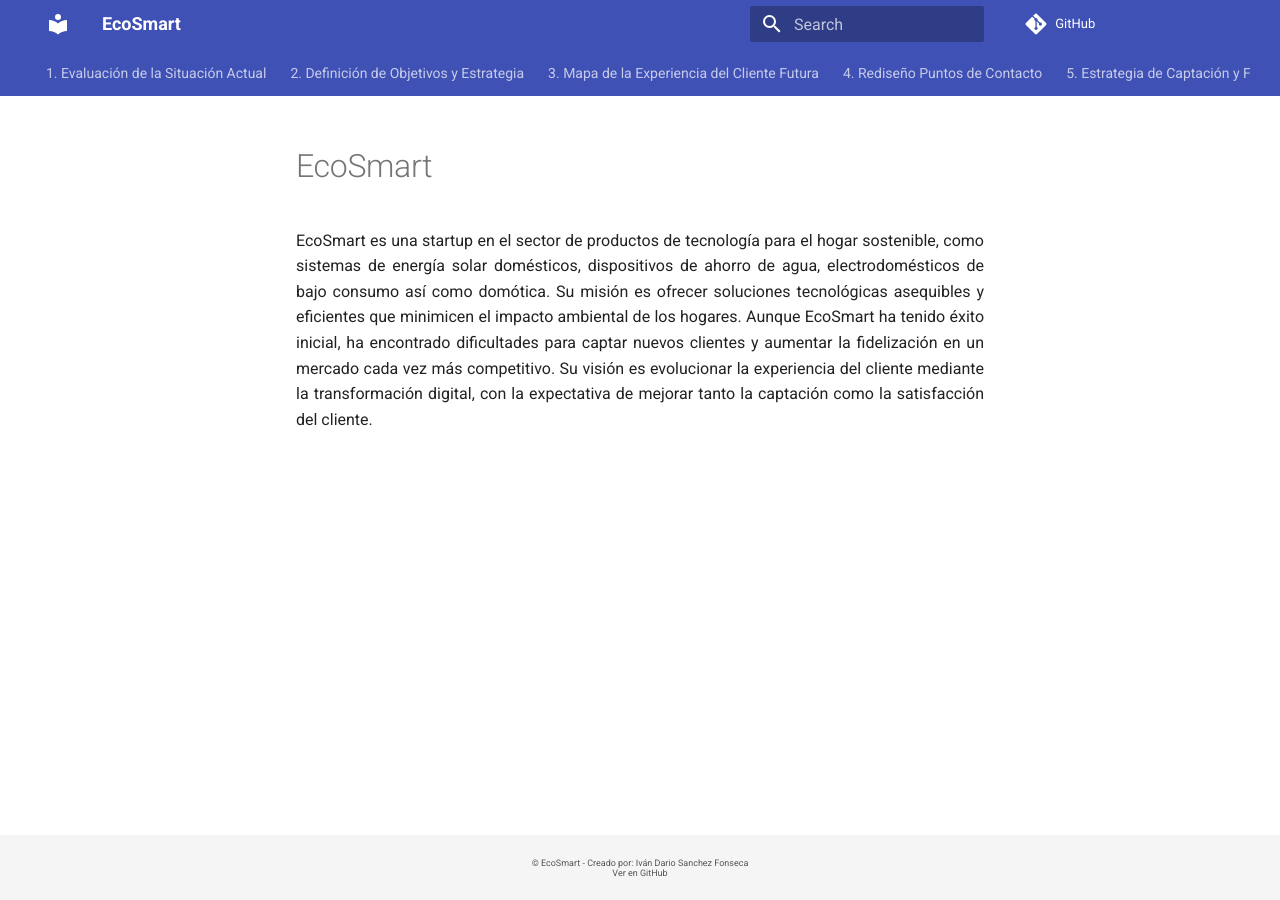
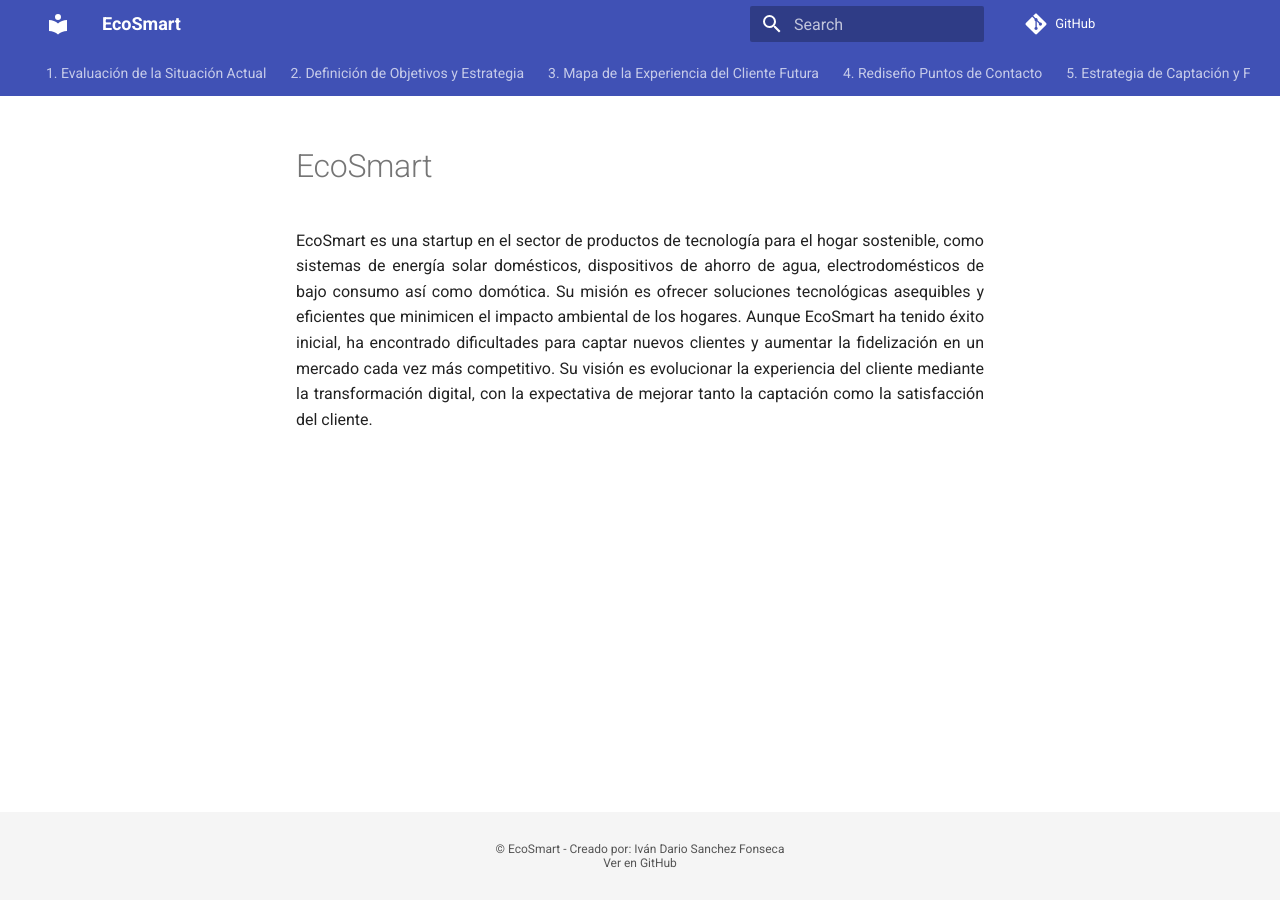
Before and after one commit to EOBS-MIDE/EcoSmart, an MkDocs documentation site: the page built from docs/index.md, in a window 1280 px wide. Built offline with MkDocs 1.6.1 and Material for MkDocs 9.7.7, drawn with Linux system fonts in a browser that asks for light colours; comment, search, counter and statistics services are not loaded; the version menu is left out.

Commit message:
Ajusto font size footer

```diff
--- a/docs/extra.css
+++ b/docs/extra.css
@@ -26,7 +26,7 @@
   background-color: #f0f0f0a4; /* Un gris claro */
   padding: 1.5em 0;
   text-align: center;
-  font-size: 0.9em;
+  font-size: 12px;
   color: #555; /* Un color de texto oscuro */
 }
 
```
